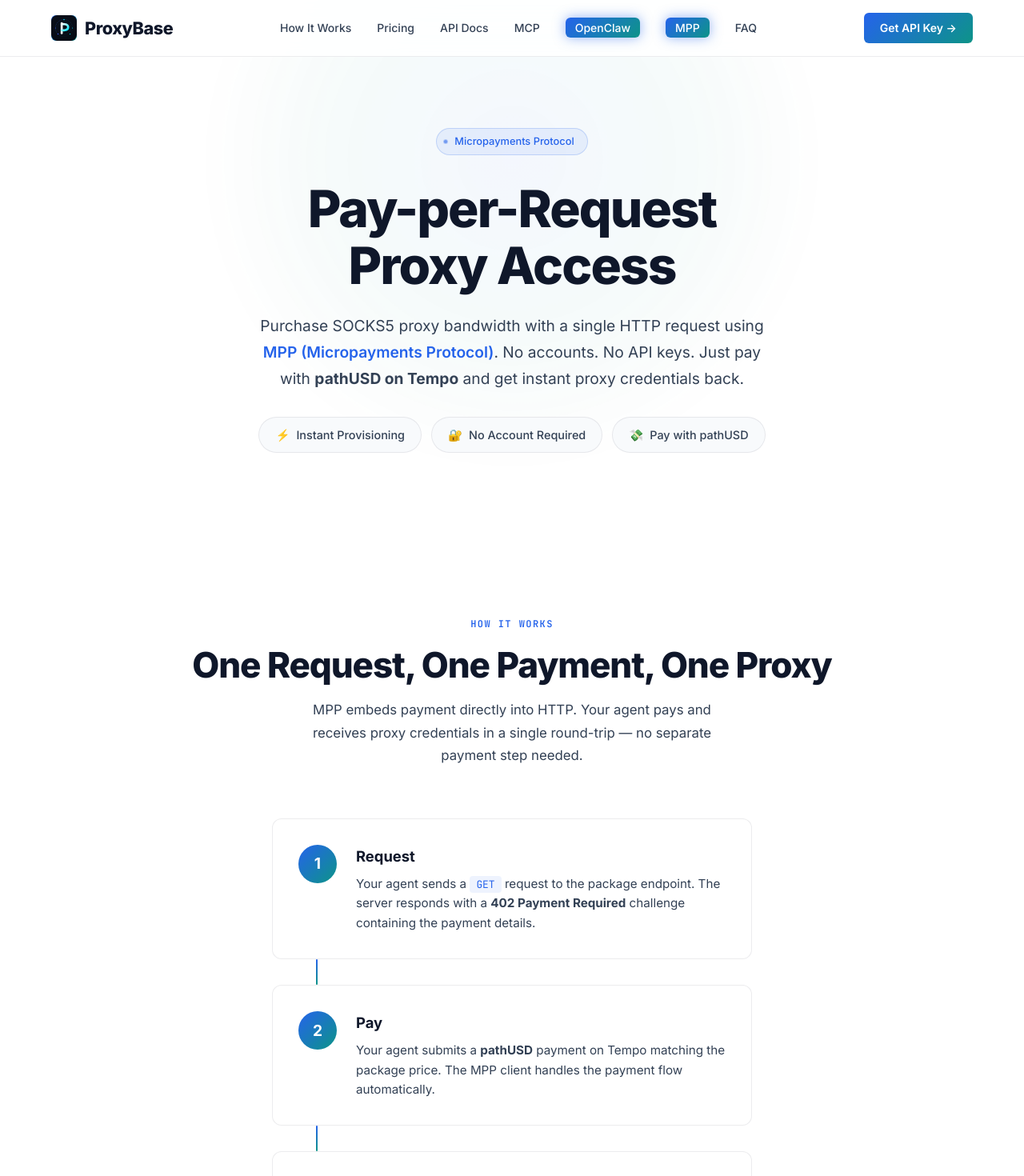
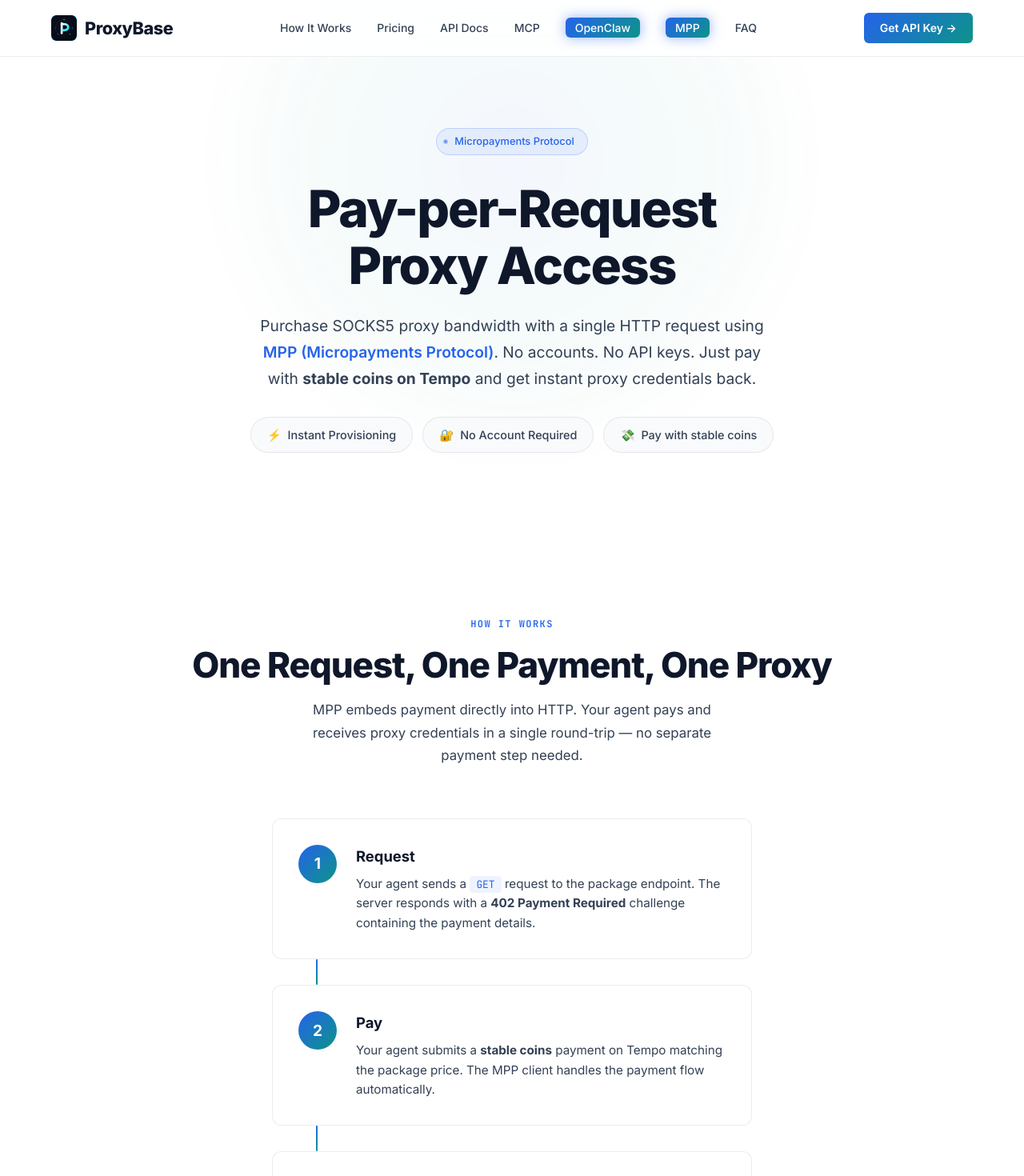
Before and after one commit to proxybasehq/proxybase-landing, a Next.js app: page /mpp in a window 1280 px wide. Shown: the top 1470 px of the page at 80% size. Built offline with nearby package versions, Linux system fonts and the light colour scheme; no server answers.

Commit message:
revise mpp page

```diff
--- a/app/mpp/page.js
+++ b/app/mpp/page.js
@@ -67,7 +67,7 @@
                         <a href="https://mpp.dev" target="_blank" rel="noopener noreferrer" className="mpp-link">
                             MPP (Micropayments Protocol)
                         </a>
-                        . No accounts. No API keys. Just pay with <strong>pathUSD on Tempo</strong> and
+                        . No accounts. No API keys. Just pay with <strong>stable coins on Tempo</strong> and
                         get instant proxy credentials back.
                     </p>
                     <div className="mpp-hero-features">
@@ -78,7 +78,7 @@
                             <span>🔐</span> No Account Required
                         </div>
                         <div className="mpp-feature-pill">
-                            <span>💸</span> Pay with pathUSD
+                            <span>💸</span> Pay with stable coins
                         </div>
                     </div>
                 </div>
@@ -114,7 +114,7 @@
                             <div className="mpp-flow-content">
                                 <h3>Pay</h3>
                                 <p>
-                                    Your agent submits a <strong>pathUSD</strong> payment on Tempo matching the
+                                    Your agent submits a <strong>stable coins</strong> payment on Tempo matching the
                                     package price. The MPP client handles the payment flow automatically.
                                 </p>
                             </div>
@@ -325,7 +325,7 @@
                                     <span>curl</span>
                                 </div>
                                 <pre><code>{`curl --socks5 pb_a1b2c3d4e5f6g7h8:9f8e7d6c@api.proxybase.xyz:1080 \\
-  https://httpbin.org/ip`}</code></pre>
+  https://lemontv.xyz/api/ip`}</code></pre>
                             </div>
                             <div className="mpp-code-block">
                                 <div className="mpp-code-header">
@@ -338,7 +338,7 @@
     "https": "socks5://pb_a1b2c3d4e5f6g7h8:9f8e7d6c@api.proxybase.xyz:1080",
 }
 
-r = requests.get("https://httpbin.org/ip", proxies=proxies)
+r = requests.get("https://lemontv.xyz/api/ip", proxies=proxies)
 print(r.json())`}</code></pre>
                             </div>
                             <div className="mpp-code-block">
@@ -351,7 +351,7 @@
   'socks5://pb_a1b2c3d4e5f6g7h8:9f8e7d6c@api.proxybase.xyz:1080'
 )
 
-const res = await fetch('https://httpbin.org/ip', { agent })
+const res = await fetch('https://lemontv.xyz/api/ip', { agent })
 console.log(await res.json())`}</code></pre>
                             </div>
                         </div>
```
